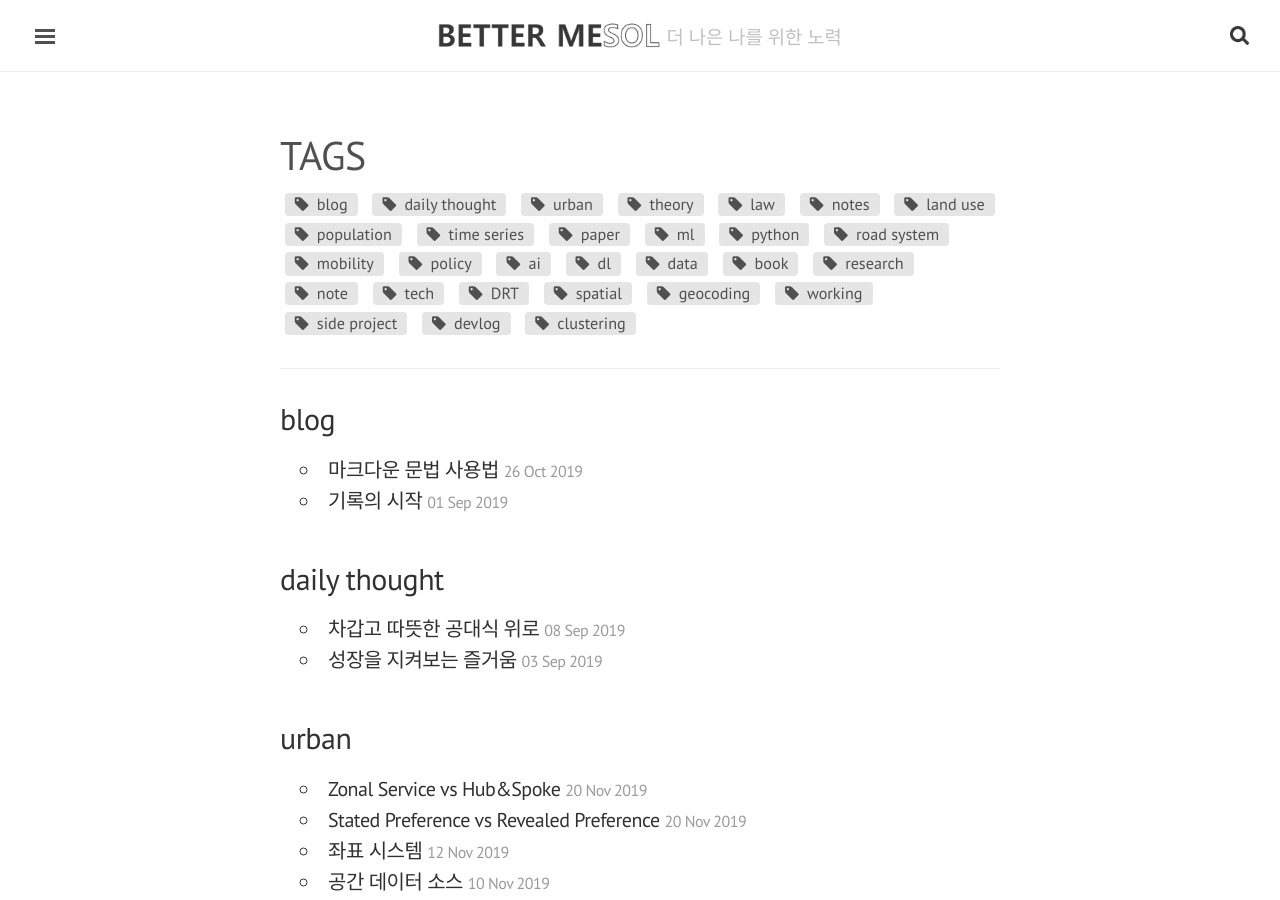
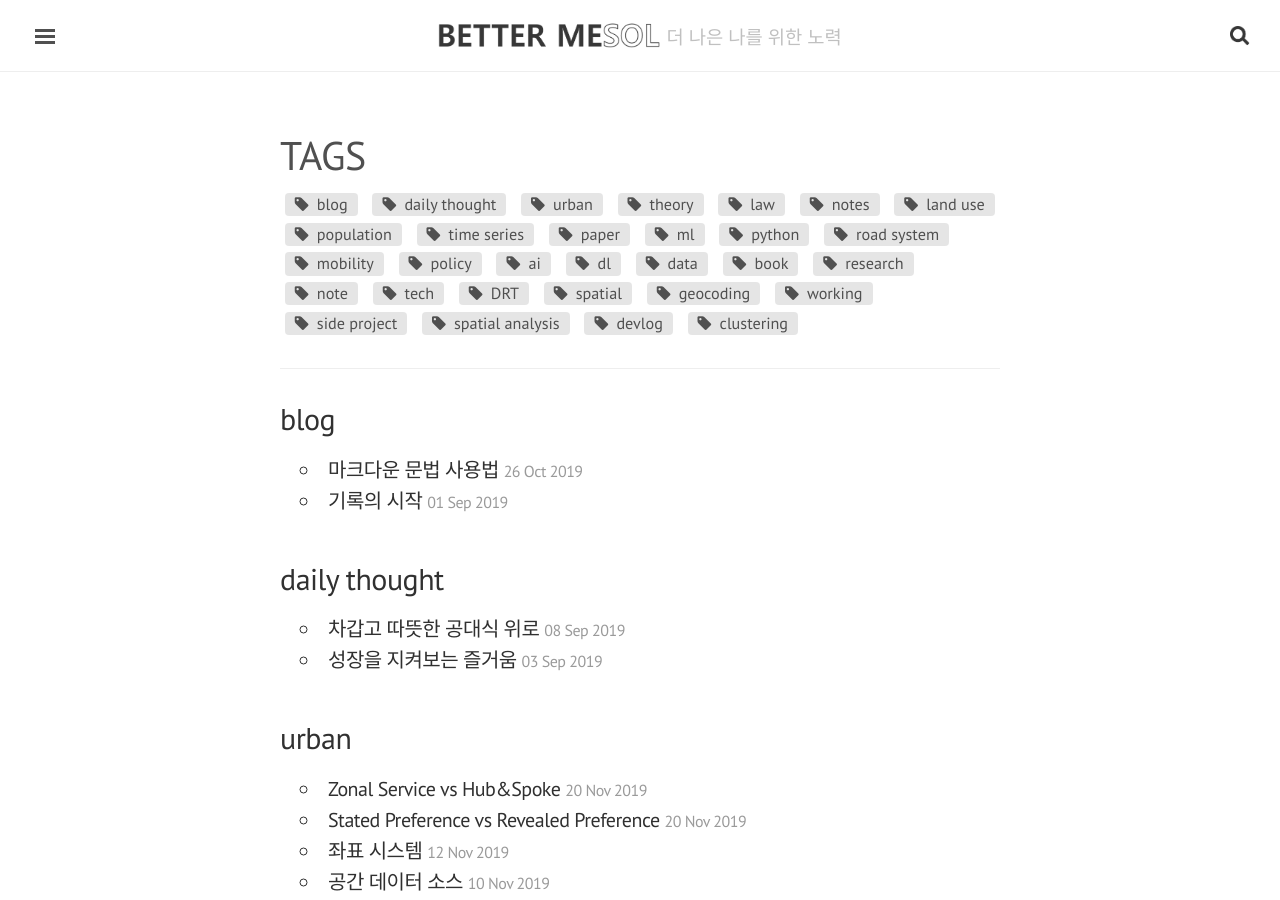
Before and after one commit to bettermesol/bettermesol.github.io, a Jekyll site: the page built from blog/tags.html, in a window 1280 px wide and 900 px high. Built offline with Jekyll 4.4.1, drawn with Linux system fonts in a browser that asks for light colours; nearby versions of some CDN libraries; some of the changed text lies outside the part shown.

Commit message:
Update 2019-11-10-data_source.md

```diff
--- a/_posts/2019-11-10-data_source.md
+++ b/_posts/2019-11-10-data_source.md
@@ -3,8 +3,8 @@
 excerpt: "공공부터 민간까지 다양한 데이터 제공 웹사이트"
 last_modified_at: 2019-11-10T16:20:02-05:00
 categories:
-  - notes
-tags: [urban, data]
+  - spatial analysis
+tags: [urban, data, spatial analysis]
 
 # table of contents
 toc : # true
```
